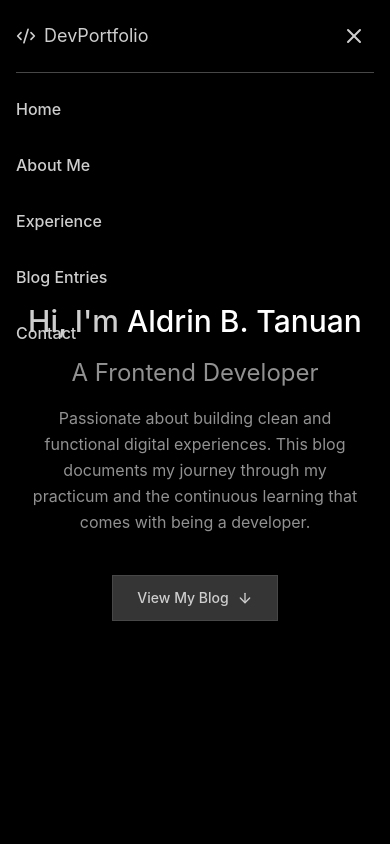
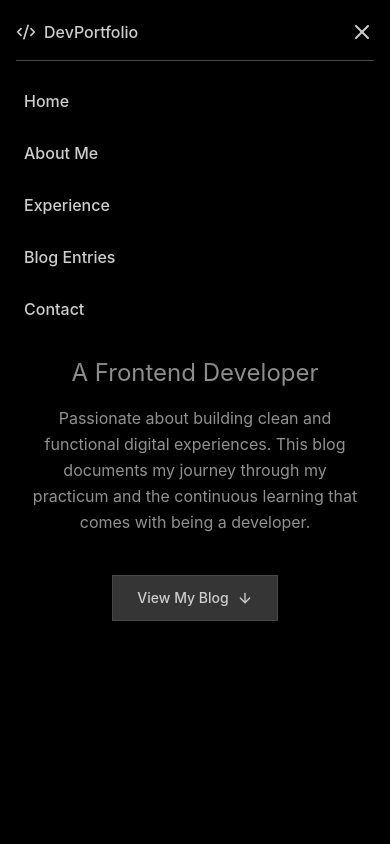
Before and after one commit to brdgt0128/TanuanMyOJTBlog, a React (Vite) app: page / in a window 390 px wide. Both pictures are taken after a click on the button "Toggle menu". Shown: the top 844 px of the page. Built offline with nearby package versions, Linux system fonts and the light colour scheme.

Commit message:
Fix mobile navigation responsiveness - improve mobile menu

```diff
--- a/src/app/components/Navigation.tsx
+++ b/src/app/components/Navigation.tsx
@@ -32,23 +32,26 @@ export function Navigation() {
   return (
     <nav
       className={`fixed top-0 left-0 right-0 z-50 transition-all duration-300 ${
-        isScrolled ? 'bg-[#000000] shadow-lg' : 'bg-transparent'
+        isScrolled || isMobileMenuOpen ? 'bg-[#000000] shadow-lg' : 'bg-transparent'
       }`}
     >
-      <div className="max-w-7xl mx-auto px-4 sm:px-6 py-4">
+      <div className="max-w-7xl mx-auto px-4 sm:px-6 py-3 sm:py-4">
         <div className="flex items-center justify-between">
-          <div className="flex items-center gap-2 text-[#CECECE] cursor-pointer hover:text-white transition-colors duration-300">
+          <button
+            onClick={() => scrollToSection('home')}
+            className="flex items-center gap-2 text-[#CECECE] hover:text-white transition-colors duration-300"
+          >
             <Code2 className="w-5 h-5 sm:w-6 sm:h-6" />
-            <span className="text-lg sm:text-xl">DevPortfolio</span>
-          </div>
+            <span className="text-base sm:text-lg md:text-xl font-medium">DevPortfolio</span>
+          </button>
 
           {/* Desktop Navigation */}
-          <ul className="hidden md:flex items-center gap-6 lg:gap-8">
+          <ul className="hidden lg:flex items-center gap-6 xl:gap-8">
             {navItems.map((item) => (
               <li key={item.id}>
                 <button
                   onClick={() => scrollToSection(item.id)}
-                  className="text-sm lg:text-base text-[#CECECE] hover:text-white transition-all duration-300 relative group"
+                  className="text-sm xl:text-base text-[#CECECE] hover:text-white transition-all duration-300 relative group whitespace-nowrap"
                 >
                   {item.name}
                   <span className="absolute bottom-0 left-0 w-0 h-0.5 bg-white group-hover:w-full transition-all duration-300"></span>
@@ -60,7 +63,7 @@ export function Navigation() {
           {/* Mobile Menu Button */}
           <button
             onClick={() => setIsMobileMenuOpen(!isMobileMenuOpen)}
-            className="md:hidden text-[#CECECE] hover:text-white transition-colors duration-300 p-2"
+            className="lg:hidden text-[#CECECE] hover:text-white transition-colors duration-300 p-2 -mr-2"
             aria-label="Toggle menu"
           >
             {isMobileMenuOpen ? (
@@ -73,13 +76,13 @@ export function Navigation() {
 
         {/* Mobile Menu */}
         {isMobileMenuOpen && (
-          <div className="md:hidden mt-4 pb-4 border-t border-[#474747]">
-            <ul className="flex flex-col gap-4 pt-4">
+          <div className="lg:hidden mt-2 pb-4 border-t border-[#474747] animate-in slide-in-from-top-2">
+            <ul className="flex flex-col gap-1 pt-4">
               {navItems.map((item) => (
                 <li key={item.id}>
                   <button
                     onClick={() => scrollToSection(item.id)}
-                    className="w-full text-left text-[#CECECE] hover:text-white transition-all duration-300 py-2"
+                    className="w-full text-left text-base text-[#CECECE] hover:text-white hover:bg-[#353535] transition-all duration-300 py-3 px-2 rounded-md"
                   >
                     {item.name}
                   </button>
```
